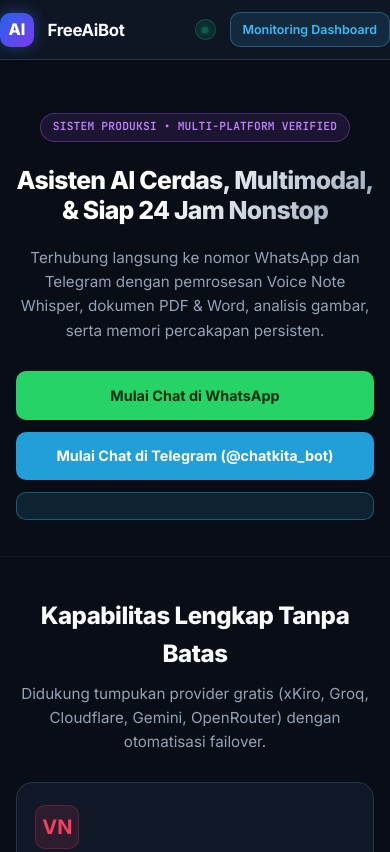
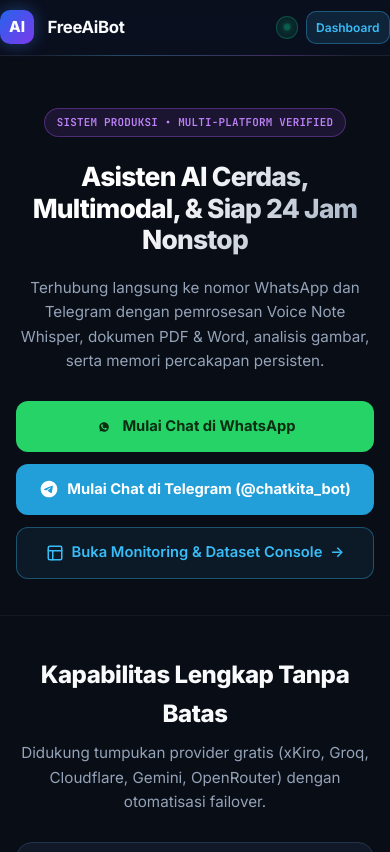
Before and after one commit to Raflyf/chat-bot, a website: page public/index.html in a window 390 px wide. Shown: the top 852 px of the page. Drawn offline with Linux system fonts and the light colour scheme.

Commit message:
fix(UI/UX): resolve hollow CTA button on mobile landing page and reinforce cross-platform responsiveness

```diff
--- a/public/index.html
+++ b/public/index.html
@@ -56,15 +56,35 @@
       width: 100%;
     }
 
-    /* Top Navigation Bar */
+    /* Top Navigation Bar - Ultra-Sleek Frosted Glass & Ambient Glow */
     header {
-      border-bottom: 1px solid var(--border-subtle);
-      background: rgba(17, 24, 39, 0.8);
-      backdrop-filter: blur(12px);
-      -webkit-backdrop-filter: blur(12px);
+      border-bottom: 1px solid rgba(255, 255, 255, 0.07);
+      background: rgba(11, 17, 32, 0.82);
+      backdrop-filter: blur(20px) saturate(180%);
+      -webkit-backdrop-filter: blur(20px) saturate(180%);
       position: sticky;
       top: 0;
       z-index: 50;
+      transition: background-color 0.25s ease, border-color 0.25s ease;
+    }
+
+    header::after {
+      content: '';
+      position: absolute;
+      bottom: -1px;
+      left: 0;
+      right: 0;
+      height: 1px;
+      background: linear-gradient(90deg,
+        transparent 0%,
+        rgba(56, 189, 248, 0) 8%,
+        rgba(56, 189, 248, 0.35) 30%,
+        rgba(168, 85, 247, 0.35) 70%,
+        rgba(56, 189, 248, 0) 92%,
+        transparent 100%
+      );
+      pointer-events: none;
+      opacity: 0.75;
     }
 
     .nav-inner {
@@ -155,16 +175,49 @@
       font-family: inherit;
     }
 
-    .btn-dashboard {
+    .nav-dashboard-link {
       background: rgba(56, 189, 248, 0.12);
       border: 1px solid rgba(56, 189, 248, 0.35);
       color: var(--accent-blue);
+      display: inline-flex;
+      align-items: center;
+      gap: 0.45rem;
+      padding: 0.45rem 0.95rem;
+      border-radius: 10px;
+      font-size: 0.82rem;
+      font-weight: 600;
+      text-decoration: none;
+      transition: all 0.2s cubic-bezier(0.16, 1, 0.3, 1);
+      white-space: nowrap;
     }
 
-    .btn-dashboard:hover {
+    .nav-dashboard-link:hover {
       background: rgba(56, 189, 248, 0.22);
       border-color: var(--accent-blue);
       box-shadow: 0 0 15px rgba(56, 189, 248, 0.25);
+      transform: translateY(-1px);
+    }
+
+    .nav-dash-short {
+      display: none;
+    }
+
+    .btn-hero-dash {
+      background: rgba(56, 189, 248, 0.08);
+      border: 1px solid rgba(56, 189, 248, 0.35);
+      color: #38bdf8;
+      font-weight: 600;
+      display: inline-flex;
+      align-items: center;
+      gap: 0.5rem;
+    }
+
+    .btn-hero-dash:hover {
+      background: rgba(56, 189, 248, 0.18);
+      border-color: #38bdf8;
+      color: #7dd3fc;
+      box-shadow: 0 0 20px rgba(56, 189, 248, 0.28);
+      transform: translateY(-1px);
     }
 
     .btn-primary {
@@ -203,6 +256,18 @@
       background: #1e8dbf;
       transform: translateY(-1px);
       box-shadow: 0 4px 15px rgba(34, 158, 217, 0.35);
+    }
+
+    .btn-icon {
+      flex-shrink: 0;
+    }
+
+    .btn-arrow {
+      transition: transform 0.2s ease;
+    }
+
+    .btn:hover .btn-arrow {
+      transform: translateX(3px);
     }
 
     /* Hero Section */
@@ -424,12 +489,13 @@
         padding: 0 1rem;
       }
       .nav-inner {
-        padding: 0.75rem 0;
+        padding: 0.65rem 0;
+        gap: 0.5rem;
       }
       .brand-icon {
         width: 34px;
         height: 34px;
-        font-size: 1rem;
+        font-size: 0.95rem;
         border-radius: 10px;
       }
       .brand-text h1 {
@@ -438,19 +504,30 @@
       .brand-text p {
         display: none;
       }
+      .nav-actions {
+        gap: 0.45rem;
+      }
       .status-pill {
-        padding: 0.3rem 0.6rem;
+        padding: 0.28rem 0.55rem;
         font-size: 0.72rem;
+        gap: 0.35rem;
       }
-      .btn-dashboard {
-        padding: 0.42rem 0.75rem;
+      .nav-dashboard-link {
+        padding: 0.38rem 0.7rem;
         font-size: 0.78rem;
+        gap: 0.3rem;
       }
-      .btn-dashboard span:last-child {
+      .nav-dash-full {
+        display: none;
+      }
+      .nav-dash-short {
+        display: inline;
+      }
+      .nav-dash-arrow {
         display: none;
       }
       .hero-badge {
-        font-size: 0.7rem;
+        font-size: 0.68rem;
         padding: 0.3rem 0.75rem;
         letter-spacing: 0.02em;
       }
@@ -463,8 +540,9 @@
         width: 100%;
         justify-content: center;
         text-align: center;
-        padding: 0.8rem 1rem !important;
-        font-size: 0.9rem !important;
+        padding: 0.85rem 1.15rem !important;
+        font-size: 0.92rem !important;
+        border-radius: 12px;
       }
       .feature-card {
         padding: 1.35rem 1.15rem;
@@ -479,11 +557,15 @@
         display: none;
       }
       .status-pill {
-        padding: 0.35rem;
+        padding: 0.4rem;
         border-radius: 50%;
       }
       .hero-title {
-        font-size: 1.55rem;
+        font-size: 1.65rem;
+      }
+      .nav-dashboard-link {
+        padding: 0.35rem 0.6rem;
+        font-size: 0.75rem;
       }
     }
   </style>
@@ -501,13 +583,14 @@
         </div>
       </a>
       <div class="nav-actions">
-        <div class="status-pill">
+        <div class="status-pill" title="Status Engine Bot &amp; Konektivitas">
           <span class="pulse-dot"></span>
           <span>Online 24/7</span>
         </div>
-        <a href="/dashboard.html" class="btn btn-dashboard" title="Buka Monitoring Dashboard">
-          <span>Monitoring Dashboard</span>
-          <span>&rarr;</span>
+        <a href="/dashboard.html" class="nav-dashboard-link" title="Buka Monitoring Dashboard">
+          <span class="nav-dash-full">Monitoring Dashboard</span>
+          <span class="nav-dash-short">Dashboard</span>
+          <span class="nav-dash-arrow">&rarr;</span>
         </a>
       </div>
     </div>
@@ -527,14 +610,26 @@
       </p>
 
       <div class="hero-cta-group">
-        <a href="https://wa.me/6283874640066" target="_blank" rel="noopener noreferrer" class="btn btn-wa" style="padding: 0.75rem 1.4rem; font-size: 0.95rem;">
+        <a href="https://wa.me/6283874640066" target="_blank" rel="noopener noreferrer" class="btn btn-wa">
+          <svg class="btn-icon" width="20" height="20" viewBox="0 0 24 24" fill="currentColor" aria-hidden="true">
+            <path d="M12.031 6.172c-3.181 0-5.767 2.586-5.768 5.766-.001 1.298.38 2.27 1.019 3.287l-.582 2.128 2.182-.573c.978.58 1.911.928 3.145.929 3.178 0 5.767-2.587 5.768-5.766.001-3.187-2.575-5.77-5.764-5.771zm3.392 8.244c-.144.405-.837.774-1.17.824-.299.045-.677.063-1.092-.069-.252-.08-.575-.187-.988-.365-1.739-.751-2.874-2.502-2.961-2.617-.087-.116-.708-.94-.708-1.793s.448-1.273.607-1.446c.159-.173.346-.217.462-.217l.332.006c.106.005.249-.04.39.298.144.347.491 1.2.534 1.287.043.087.072.188.014.304-.058.116-.087.188-.173.289l-.26.304c-.087.086-.177.18-.076.354.101.174.449.741.964 1.201.662.591 1.221.774 1.394.86.174.086.275.072.376-.044.101-.116.433-.506.549-.68.116-.173.231-.145.39-.086s1.011.477 1.184.564.289.13.332.203c.043.072.043.419-.101.824z"/>
+          </svg>
           <span>Mulai Chat di WhatsApp</span>
         </a>
-        <a href="https://t.me/chatkita_bot" target="_blank" rel="noopener noreferrer" class="btn btn-tele" style="padding: 0.75rem 1.4rem; font-size: 0.95rem;" title="Mulai Chat dengan FreeAiBot (@chatkita_bot)">
+        <a href="https://t.me/chatkita_bot" target="_blank" rel="noopener noreferrer" class="btn btn-tele" title="Mulai Chat dengan FreeAiBot (@chatkita_bot)">
+          <svg class="btn-icon" width="20" height="20" viewBox="0 0 24 24" fill="currentColor" aria-hidden="true">
+            <path d="M12 2C6.48 2 2 6.48 2 12s4.48 10 10 10 10-4.48 10-10S17.52 2 12 2zm4.64 6.8c-.15 1.58-.8 5.42-1.13 7.19-.14.75-.42 1-.68 1.03-.58.05-1.02-.38-1.58-.75-.88-.58-1.38-.94-2.23-1.5-.99-.65-.35-1.01.22-1.59.15-.15 2.71-2.48 2.76-2.69a.2.2 0 00-.05-.18c-.06-.05-.14-.03-.21-.02-.09.02-1.49.95-4.22 2.79-.4.27-.76.41-1.08.4-.36-.01-1.04-.2-1.55-.37-.63-.2-1.12-.31-1.08-.66.02-.18.27-.36.75-.55 2.92-1.27 4.86-2.11 5.83-2.52 2.78-1.16 3.35-1.36 3.73-1.36.08 0 .27.02.39.12.1.08.13.19.14.27-.01.06.01.24 0 .38z"/>
+          </svg>
           <span>Mulai Chat di Telegram (@chatkita_bot)</span>
         </a>
-        <a href="/dashboard.html" class="btn btn-dashboard" style="padding: 0.75rem 1.4rem; font-size: 0.95rem;">
-          <span>Buka Panel Dashboard</span>
+        <a href="/dashboard.html" class="btn btn-hero-dash" title="Buka Monitoring Console &amp; Evaluasi Dataset">
+          <svg class="btn-icon" width="18" height="18" viewBox="0 0 24 24" fill="none" stroke="currentColor" stroke-width="2" stroke-linecap="round" stroke-linejoin="round" aria-hidden="true">
+            <rect x="3" y="3" width="18" height="18" rx="2" ry="2"></rect>
+            <line x1="3" y1="9" x2="21" y2="9"></line>
+            <line x1="9" y1="21" x2="9" y2="9"></line>
+          </svg>
+          <span>Buka Monitoring &amp; Dataset Console</span>
+          <span class="btn-arrow">&rarr;</span>
         </a>
       </div>
     </div>
@@ -625,7 +720,7 @@
   <!-- Footer -->
   <footer>
     <div class="container">
-      FreeAiBot Production Suite &bull; Vercel Serverless &bull; Supabase Engine &bull; Versi v0.26.23
+      FreeAiBot Production Suite &bull; Vercel Serverless &bull; Supabase Engine &bull; Versi v0.26.25
     </div>
   </footer>
 
```
Also changed, not shown: public/dashboard.html (+36 -0 lines).
